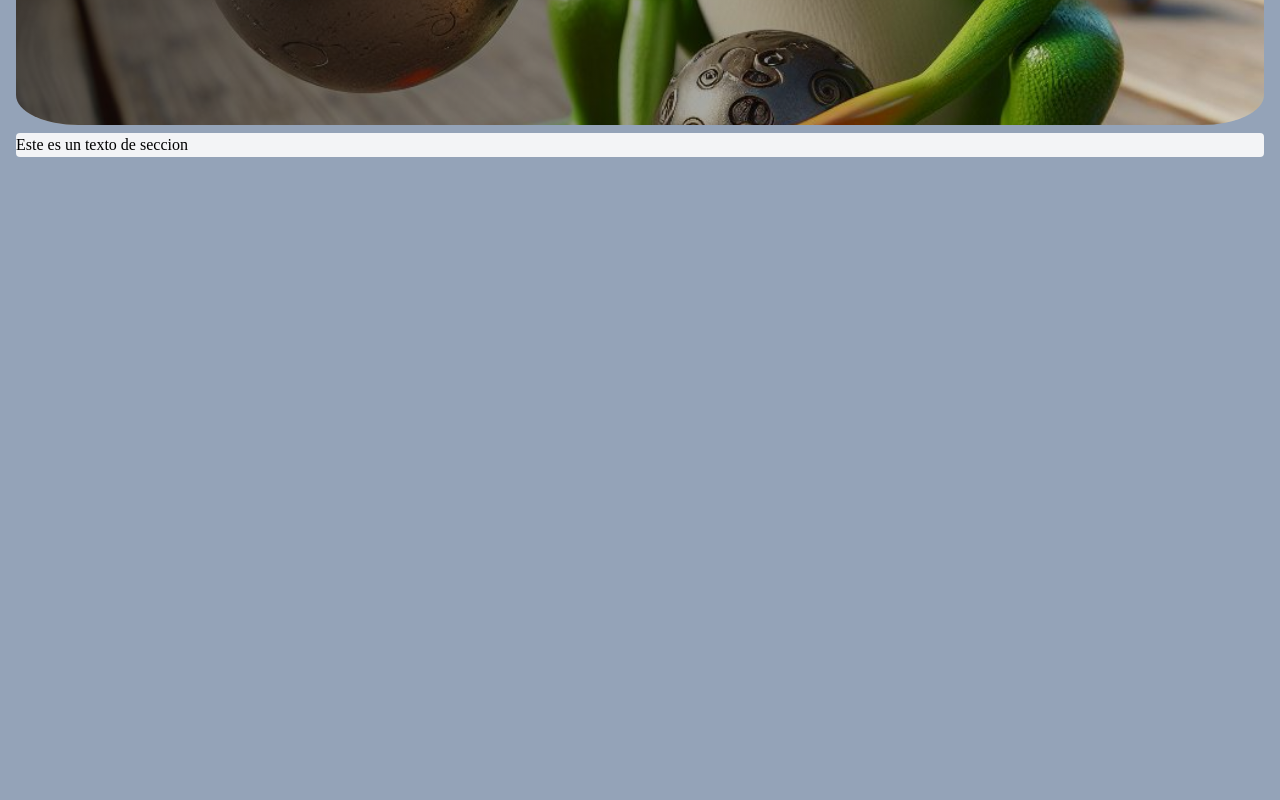
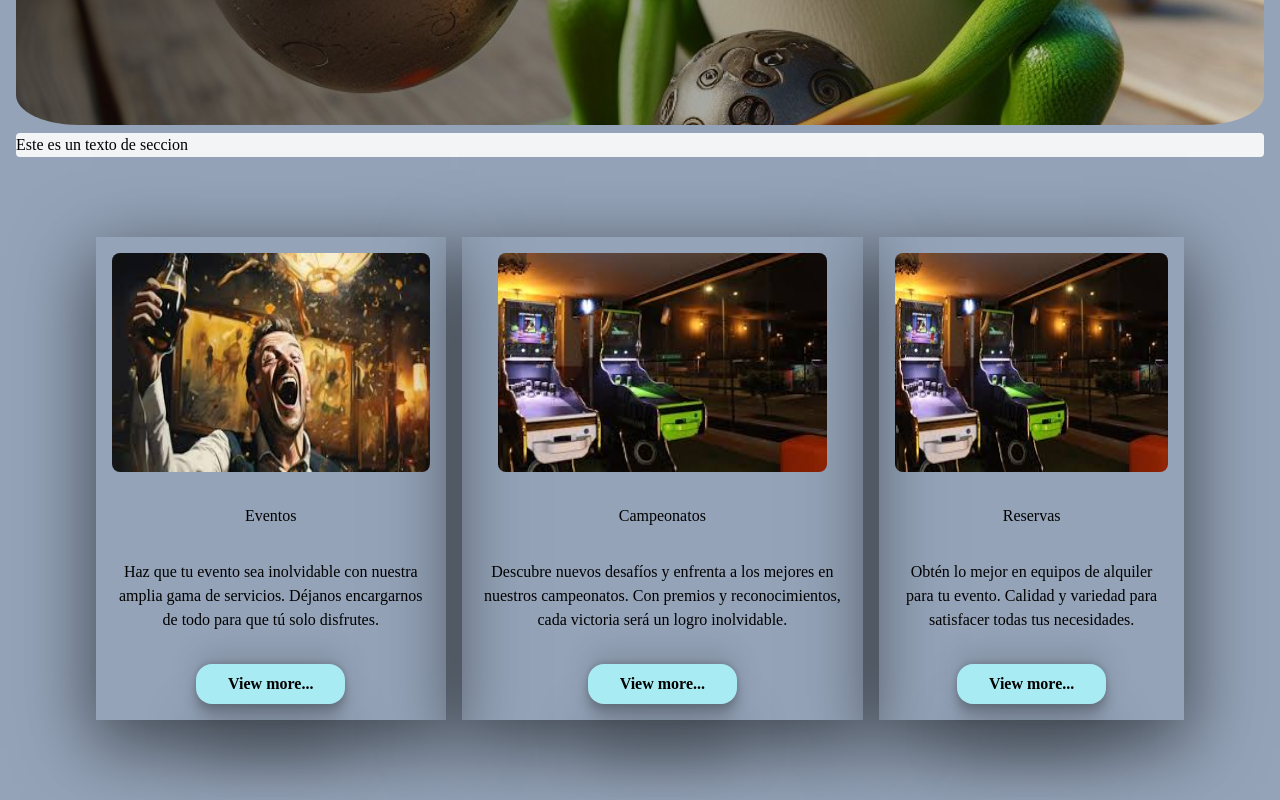
Before and after one commit to seguraedwin5/BoliranaTalentotech, a React (Vite) app: page / in a window 1280 px wide. Shown: the part 643-1443 px from the top of the page. Before the commit the page ends 800 px from the top, so only its background shows below. Built offline with nearby package versions, Linux system fonts and the light colour scheme.

Commit message:
(seccion 2) se ajustan las transiciones

```diff
--- a/src/App.css
+++ b/src/App.css
@@ -57,7 +57,7 @@ main .second__section article{
 }
 main .second__section article:hover{
  position: relative;
- bottom: 3rem;
+ transform: translateY(-50px);
 }
 main .second__section article img{
   border-radius: .5rem;
@@ -69,13 +69,12 @@ main .second__section article button{
   background-color: #A9EBF2;
   font-weight: bolder;
   font-size: 1rem;
-  border: 3px solid black;
+  border: none;
   box-shadow: rgba(0, 0, 0, 0.25) 0px 54px 55px, rgba(0, 0, 0, 0.12) 0px -12px 30px, rgba(0, 0, 0, 0.12) 0px 4px 6px, rgba(0, 0, 0, 0.17) 0px 12px 13px, rgba(0, 0, 0, 0.09) 0px -3px 5px;
-
+  transition: 200ms;
 }
 main .second__section article button:hover{
   background-color: rgb(0, 0, 126);
   color: white;
-  border: 1px solid white;
   cursor: pointer;
 }
--- /dev/null
+++ b/src/components/styles/sectioncards.module.css
@@ -0,0 +1,4 @@
+.second__section article{
+    background-color: white;
+    transition: 700ms;
+}
--- a/src/pages/Home.jsx
+++ b/src/pages/Home.jsx
@@ -1,5 +1,6 @@
 import Section from "../components/Section";
 import Hero from "../components/Hero";
+import SectionCards from "../components/SectionCards";
 function Home() {
   return (
     <div>
@@ -8,6 +9,7 @@ function Home() {
       <Section>
         <p>Este es un texto de seccion</p>
       </Section>
+      <SectionCards></SectionCards>
     </div>
   );
 }
```
Also changed, not shown: src/components/SectionCards.jsx (+14 -9 lines).
